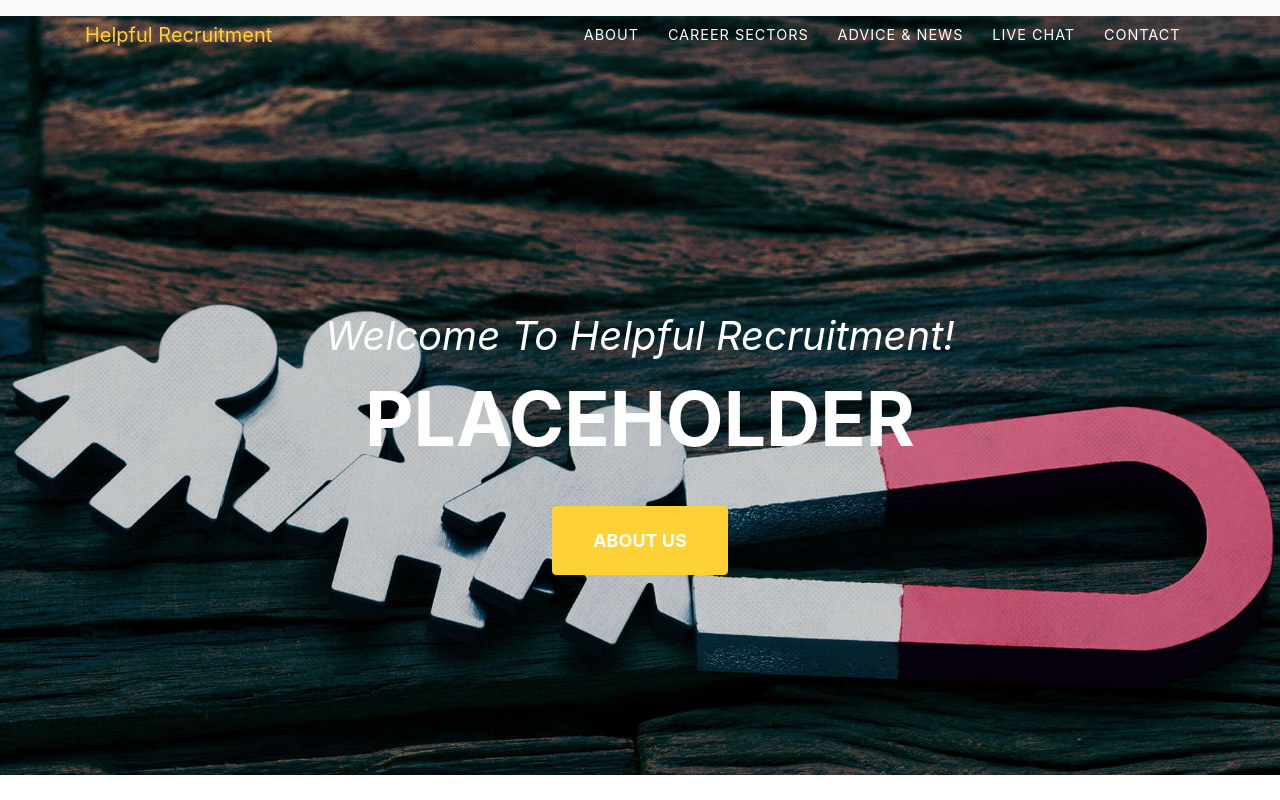
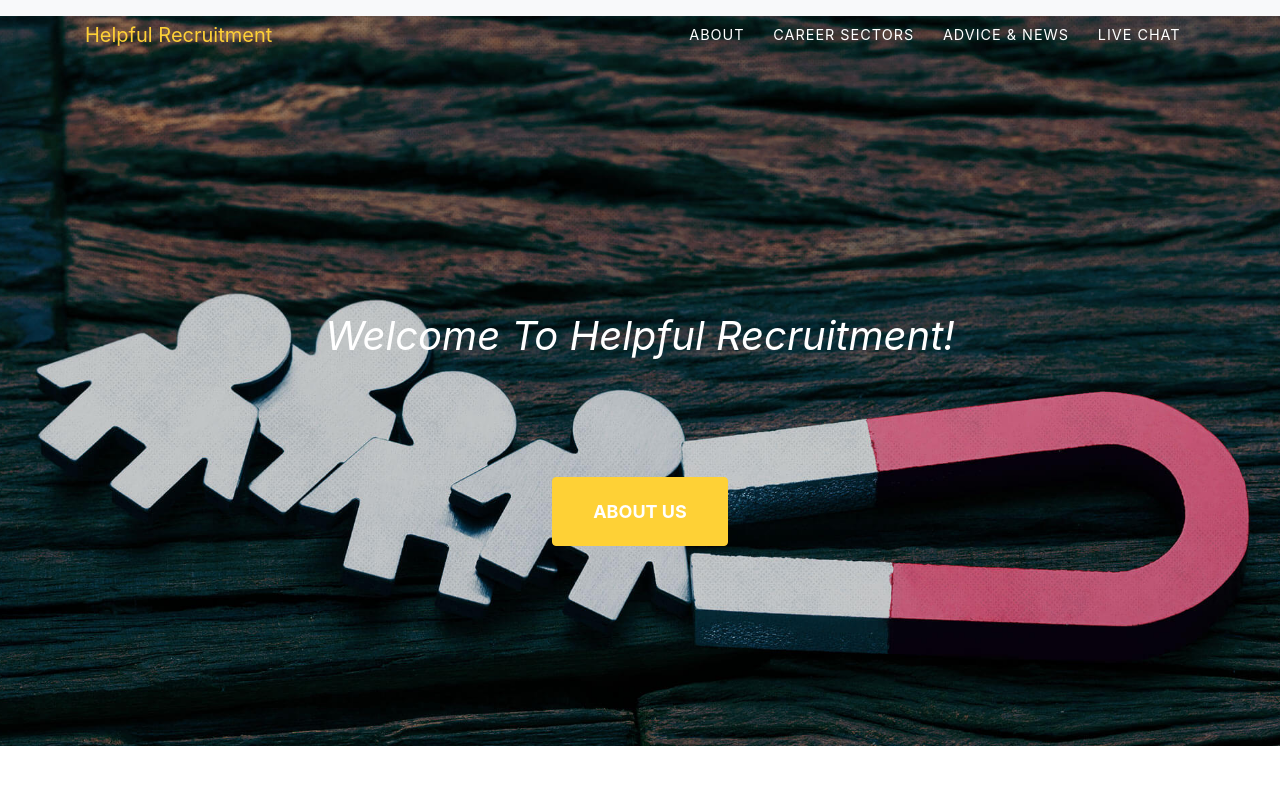
Before and after one commit to stevenmck97/HelpFul-Recruitment, a React (Create React App) app: page / in a window 1280 px wide. Shown: the top 800 px of the page. Built offline with nearby package versions, Linux system fonts and the light colour scheme; no server answers.

Commit message:
Removed unused link in navbar

```diff
--- a/src/components/Siteheader.jsx
+++ b/src/components/Siteheader.jsx
@@ -31,9 +31,9 @@ return (
             <li className="nav-item">
               <Link className="nav-link js-scroll-trigger" to="/LiveChat">Live Chat</Link>
             </li>
-            <li className="nav-item">
+            {/* <li className="nav-item">
               <Link className="nav-link js-scroll-trigger" href="#contact">Contact</Link>
-            </li>
+            </li> */}
           </ul>
           </Navbar.Collapse>
       </div>
--- a/src/pages/Homepage.jsx
+++ b/src/pages/Homepage.jsx
@@ -13,7 +13,11 @@ const Homepage = () => {
           <div className="container">
             <div className="intro-text">
               <div className="intro-lead-in">Welcome To Helpful Recruitment!</div>
-              <div className="intro-heading text-uppercase">Placeholder</div>
+              {/* <div className="intro-heading text-uppercase">Placeholder</div> */}
+              <br></br>
+              <br></br>
+              <br></br>
+              <br></br>
               <a className="btn btn-primary btn-xl text-uppercase js-scroll-trigger" href="#about">About Us</a>
             </div>
           </div>
```
